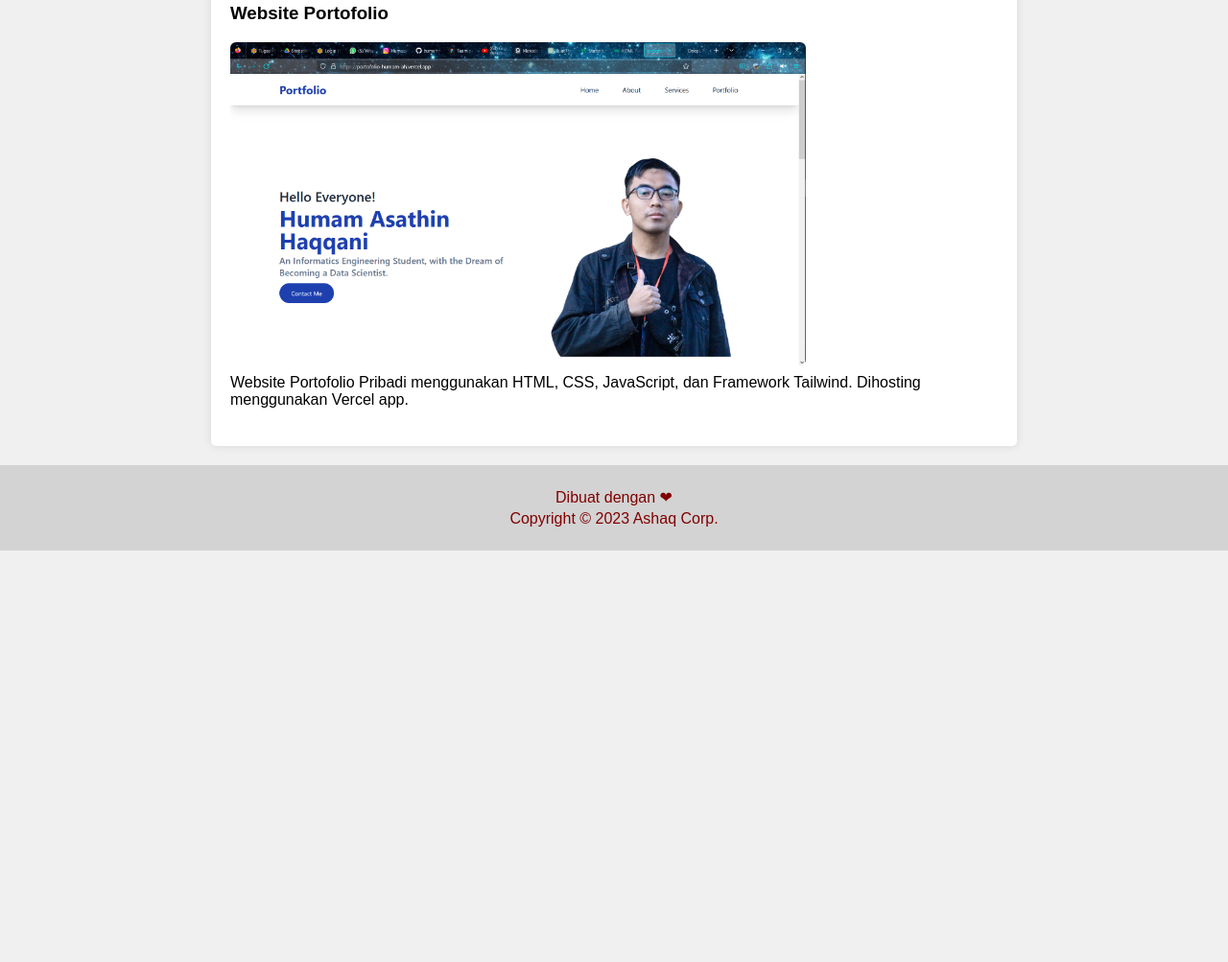
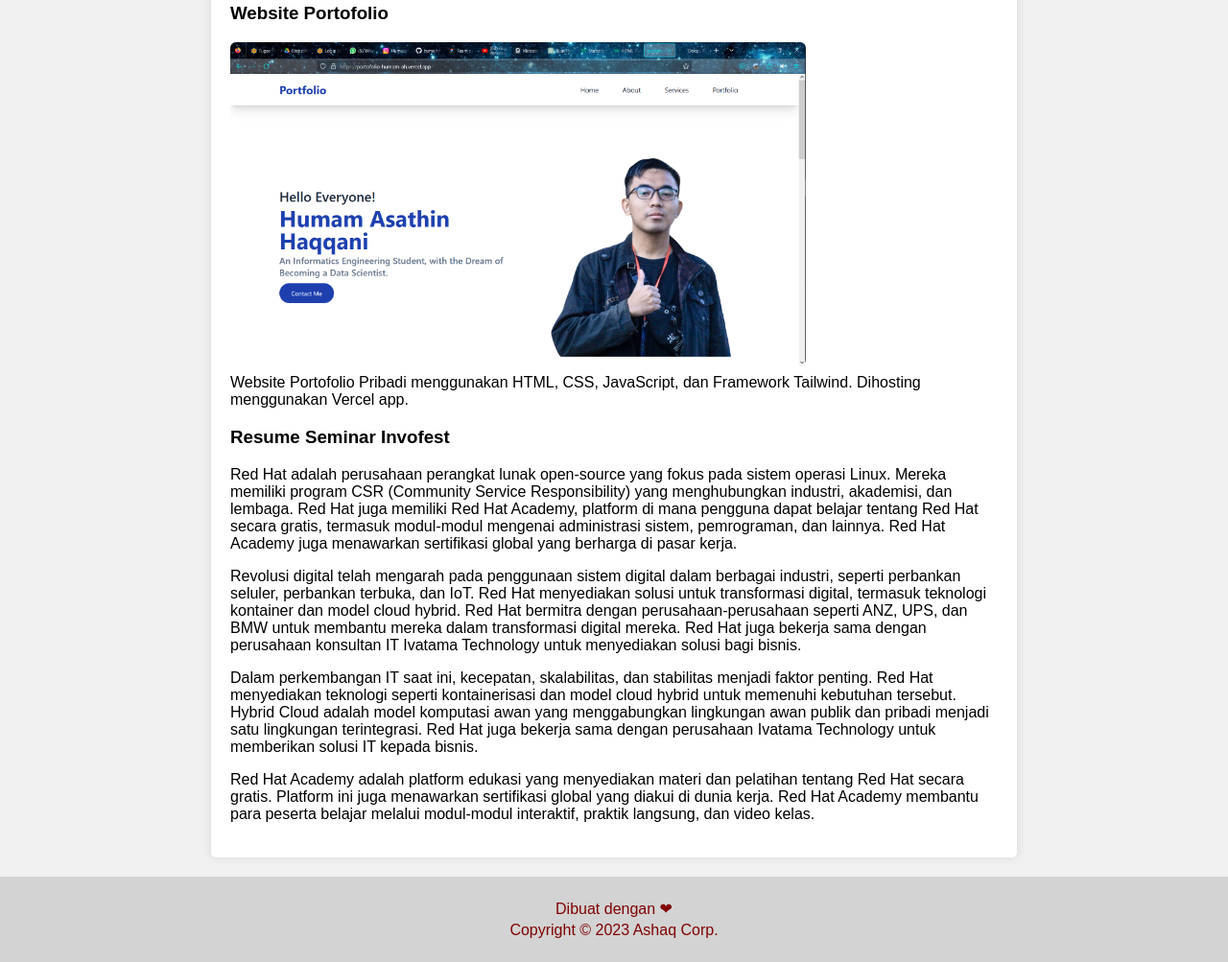
Before and after one commit to humam-ah/Project-Web-Portofolio_Pemrograman-Web, a plain HTML site: page index.html in a window 1280 px wide. Shown: the part 1844-2847 px from the top of the page at 96% size. Before the commit the page ends 2418 px from the top, so only its background shows below. Drawn offline with nearby package versions, Linux system fonts and the light colour scheme.

Commit message:
menambahkan resume seminar

```diff
--- a/index.html
+++ b/index.html
@@ -101,7 +101,19 @@
                     </a>
                 </li>
                 <li>
-                    <h3></h3>
+                    <h3>Resume Seminar Invofest</h3>
+                    <p>
+                        Red Hat adalah perusahaan perangkat lunak open-source yang fokus pada sistem operasi Linux. Mereka memiliki program CSR (Community Service Responsibility) yang menghubungkan industri, akademisi, dan lembaga. Red Hat juga memiliki Red Hat Academy, platform di mana pengguna dapat belajar tentang Red Hat secara gratis, termasuk modul-modul mengenai administrasi sistem, pemrograman, dan lainnya. Red Hat Academy juga menawarkan sertifikasi global yang berharga di pasar kerja.
+                    </p>
+                    <p>
+                        Revolusi digital telah mengarah pada penggunaan sistem digital dalam berbagai industri, seperti perbankan seluler, perbankan terbuka, dan IoT. Red Hat menyediakan solusi untuk transformasi digital, termasuk teknologi kontainer dan model cloud hybrid. Red Hat bermitra dengan perusahaan-perusahaan seperti ANZ, UPS, dan BMW untuk membantu mereka dalam transformasi digital mereka. Red Hat juga bekerja sama dengan perusahaan konsultan IT Ivatama Technology untuk menyediakan solusi bagi bisnis.
+                    </p>
+                    <p>
+                        Dalam perkembangan IT saat ini, kecepatan, skalabilitas, dan stabilitas menjadi faktor penting. Red Hat menyediakan teknologi seperti kontainerisasi dan model cloud hybrid untuk memenuhi kebutuhan tersebut. Hybrid Cloud adalah model komputasi awan yang menggabungkan lingkungan awan publik dan pribadi menjadi satu lingkungan terintegrasi. Red Hat juga bekerja sama dengan perusahaan Ivatama Technology untuk memberikan solusi IT kepada bisnis.
+                    </p>
+                    <p>
+                        Red Hat Academy adalah platform edukasi yang menyediakan materi dan pelatihan tentang Red Hat secara gratis. Platform ini juga menawarkan sertifikasi global yang diakui di dunia kerja. Red Hat Academy membantu para peserta belajar melalui modul-modul interaktif, praktik langsung, dan video kelas.
+                    </p>
                 </li>
             </ul>
         </section>
```
